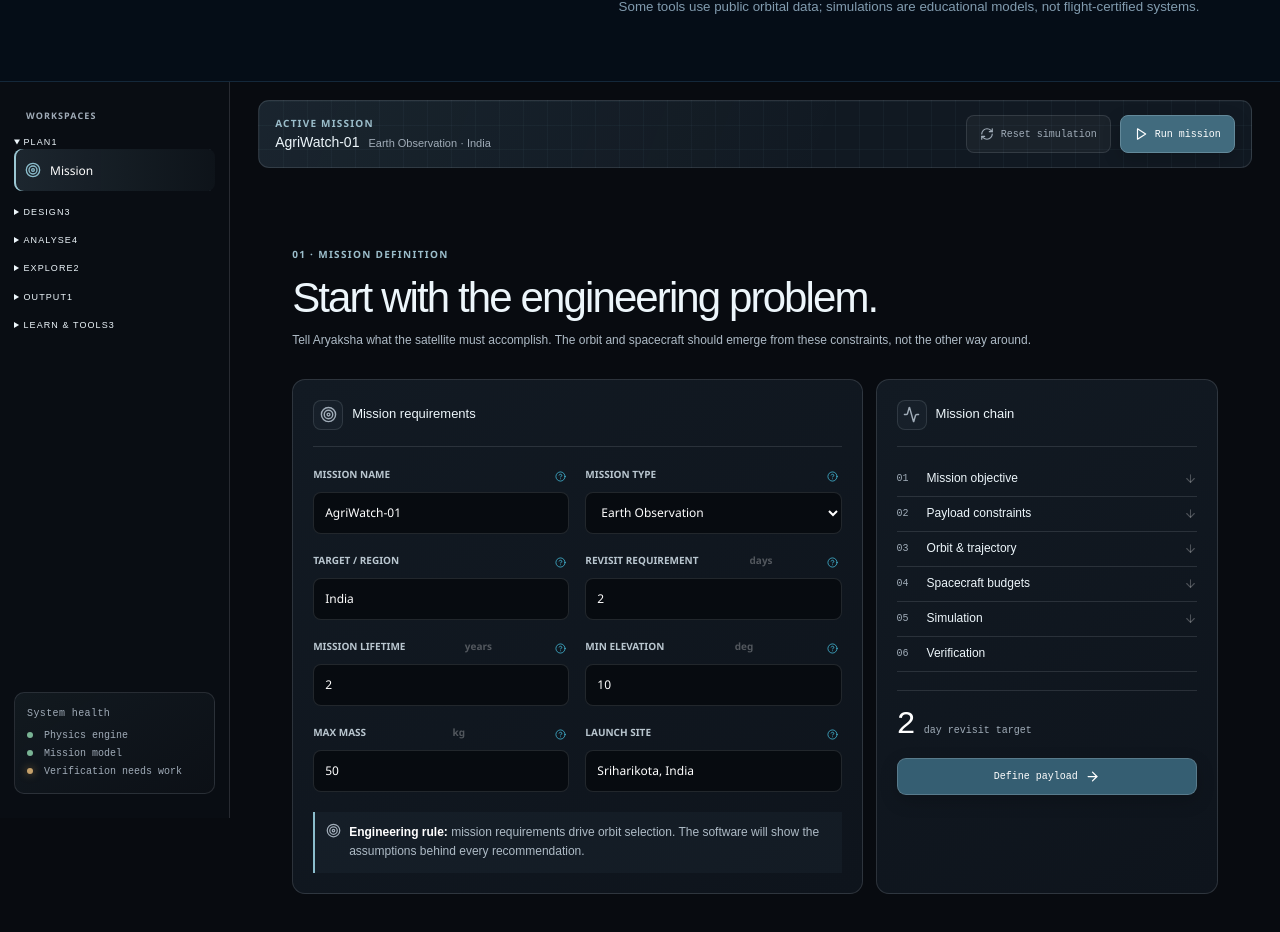
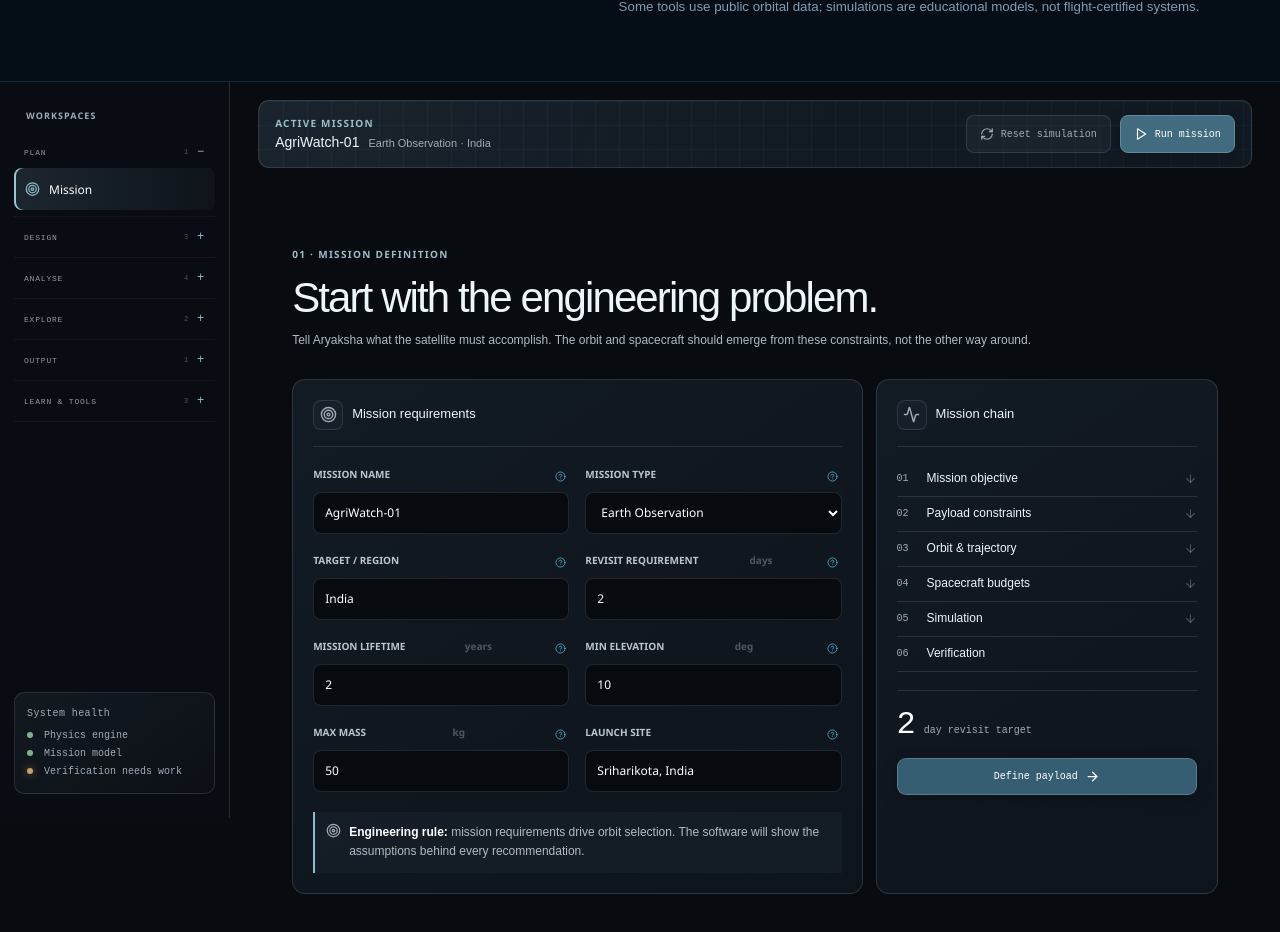
Before and after one commit to psytronot/Aryaksha, a React (Vite) app: page / in a window 1280 px wide. Shown: the part 1936-2868 px from the top of the page. Built offline with nearby package versions, Linux system fonts and the light colour scheme.

Commit message:
Add compact grouped navigation styling

```diff
--- a/src/index.css
+++ b/src/index.css
@@ -384,3 +384,25 @@ body{background:var(--bg)}
 .app-footer span:first-child{color:#d5e0e6;letter-spacing:.12em}.app-footer span:nth-child(2){color:#a0acb8}
 @media(max-width:760px){.topbar{height:62px}.engine-status{display:none}.mission-strip{align-items:flex-start;gap:12px}.mission-strip-actions{flex-wrap:wrap}.mission-strip button{min-height:36px}.page-header{margin-top:20px}.app-footer{padding:18px}}
 @media(prefers-reduced-motion:reduce){.nav-item,.mission-strip button,.card{transition:none}}
+
+
+/* Aryaksha UX simplification: grouped, progressive-disclosure navigation */
+.nav-groups{display:grid;gap:4px}
+.nav-group{margin:0;border-bottom:1px solid rgba(255,255,255,.045);padding-bottom:4px}
+.nav-group>summary,.mobile-nav-group>summary{display:flex;align-items:center;justify-content:space-between;gap:8px;list-style:none;cursor:pointer;padding:9px 10px;border-radius:7px;color:rgba(232,242,248,.62);font:8px ui-monospace,monospace;letter-spacing:.8px}
+.nav-group>summary::-webkit-details-marker,.mobile-nav-group>summary::-webkit-details-marker{display:none}
+.nav-group>summary::after,.mobile-nav-group>summary::after{content:'+';color:var(--cyan);font:12px ui-monospace,monospace}
+.nav-group[open]>summary::after,.mobile-nav-group[open]>summary::after{content:'−'}
+.nav-group>summary:hover,.mobile-nav-group>summary:hover{background:rgba(255,255,255,.035);color:#fff}
+.nav-group>summary span,.mobile-nav-group>summary span{margin-left:auto;color:rgba(255,255,255,.3);font-size:7px}
+.nav-group .nav-item{height:36px;font-size:9px}
+.nav-group .nav-item svg{flex:0 0 15px}
+.mobile-nav-group{grid-column:1/-1;min-width:0;border-bottom:1px solid var(--line)}
+.mobile-nav-group>summary{padding:10px 9px}
+.mobile-nav-group .nav-item{display:flex;width:100%;min-height:42px}
+@media(max-width:800px){
+  .mobile-nav-panel.is-open{grid-template-columns:repeat(2,minmax(0,1fr));align-content:start}
+  .mobile-nav-group[open]{display:grid;grid-template-columns:repeat(2,minmax(0,1fr));gap:4px}
+  .mobile-nav-group>summary{grid-column:1/-1}
+  .mobile-nav-group .nav-item{min-width:0}
+}
```
